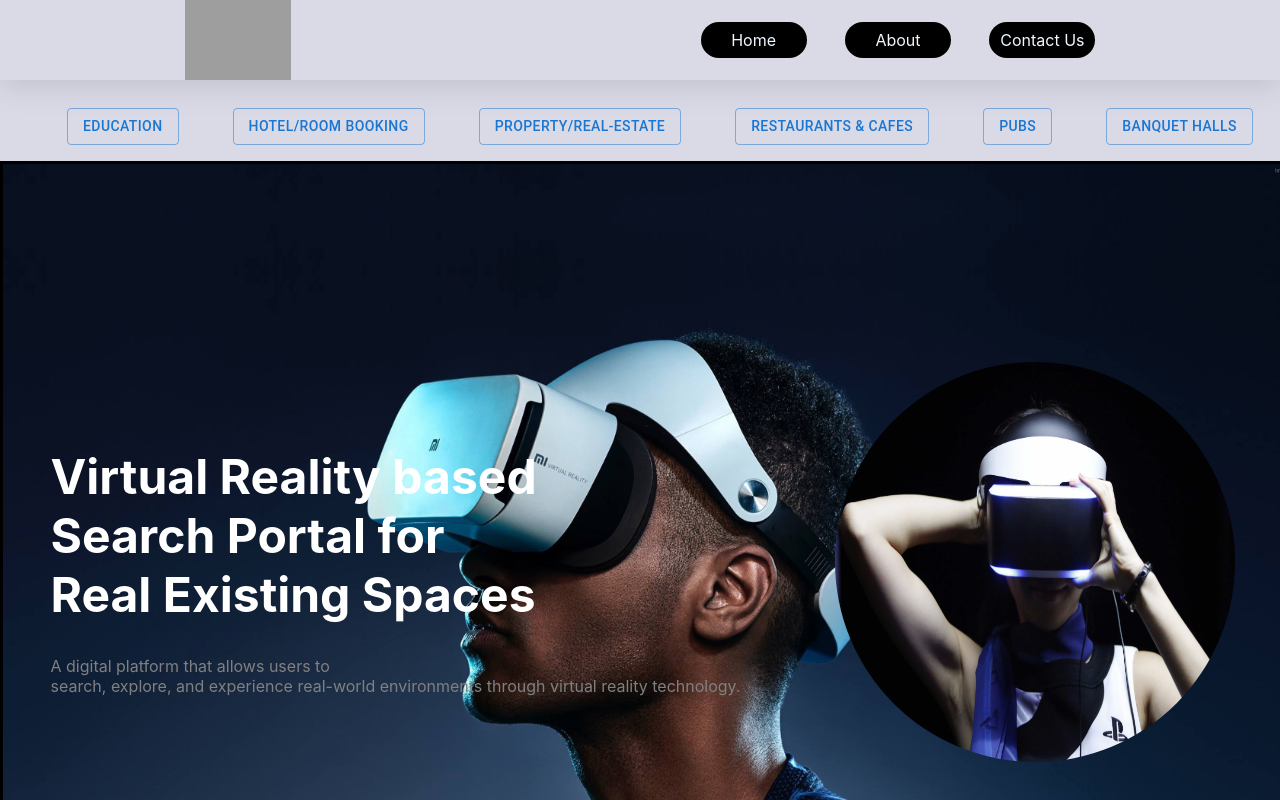
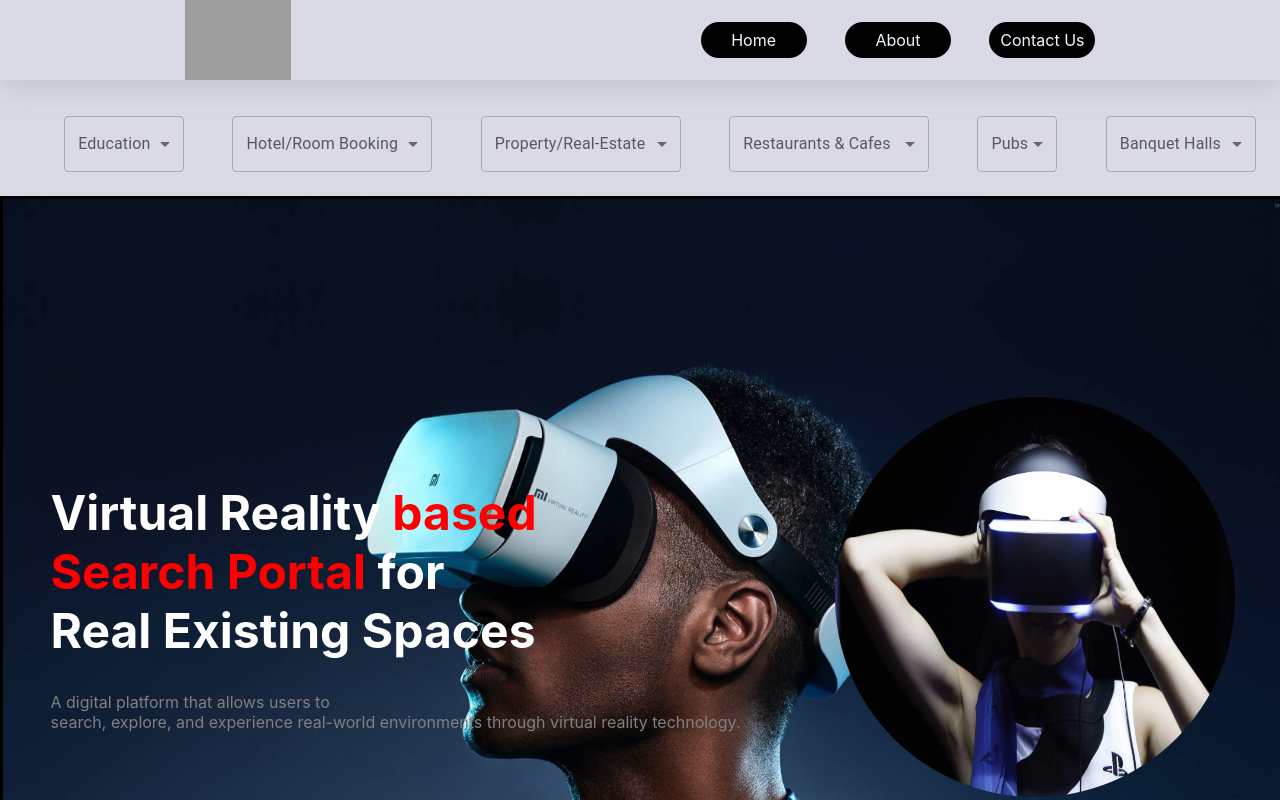
Before and after one commit to kunalborkar2001/kunalborkar2001-LetzStepIn-Assessment, a React (Create React App) app in the folder frontend/: page / in a window 1280 px wide. Shown: the top 800 px of the page. Built offline with nearby package versions, Linux system fonts and the light colour scheme; grey boxes are pictures that could not be loaded.

Commit message:
Added Navigator

```diff
--- a/frontend/src/Components/Navbar/Navbar.css
+++ b/frontend/src/Components/Navbar/Navbar.css
@@ -27,7 +27,10 @@
     width: 90px;
     text-align: center;
     border-radius: 25px;
+    cursor: pointer;
 }
+
+
 
 @media (max-width: 735px) {
     .Navbar {
--- a/frontend/src/Sections/Hero/Hero.jsx
+++ b/frontend/src/Sections/Hero/Hero.jsx
@@ -5,7 +5,7 @@ const Hero = () => {
     return (
         <div className="Hero">
             <div className="heroLeft">
-                <h1>Virtual Reality based <br /> Search Portal for <br /> Real Existing Spaces</h1>
+                <h1>Virtual Reality <span style={{color : "red"}}>based <br /> Search Portal</span>  for <br /> Real Existing Spaces</h1>
                 <p>A digital platform that allows users to <br /> search, explore, and experience real-world environments through virtual reality technology.</p>
             </div>
             <div className="heroRight">
--- a/frontend/src/Sections/Navigator/Navigator.jsx
+++ b/frontend/src/Sections/Navigator/Navigator.jsx
@@ -1,39 +1,97 @@
 import "./Navigator.css"
 import Button from '@mui/material/Button';
+import InputLabel from '@mui/material/InputLabel';
+import MenuItem from '@mui/material/MenuItem';
+import FormControl from '@mui/material/FormControl';
+import Select from '@mui/material/Select';
 
 const Navigator = () => {
     return (
         <div className="Navigator">
             <ul>
                 <li>
-                    <Button variant="outlined">
-                        Education
-                    </Button>
+                    <FormControl sx={{ m: 1, minWidth: 120 }} >
+                        <InputLabel id="Education">Education</InputLabel>
+                        <Select
+                            labelId="Education"
+                            id="Education"
+                            label="Education"
+                        >
+                            <MenuItem value={10}>Ten</MenuItem>
+                            <MenuItem value={20}>Twenty</MenuItem>
+                            <MenuItem value={30}>Thirty</MenuItem>
+                        </Select>
+                    </FormControl>
                 </li>
                 <li>
-                    <Button variant="outlined">
-                        Hotel/Room Booking
-                    </Button>
+                    <FormControl sx={{ m: 1, minWidth: 200 }} >
+                        <InputLabel id="Hotel/Room">Hotel/Room Booking</InputLabel>
+                        <Select
+                            labelId="Hotel/Room"
+                            id="Hotel/Room"
+                            label="Hotel/Room"
+                        >
+                            <MenuItem value={10}>Ten</MenuItem>
+                            <MenuItem value={20}>Twenty</MenuItem>
+                            <MenuItem value={30}>Thirty</MenuItem>
+                        </Select>
+                    </FormControl>
                 </li>
                 <li>
-                    <Button variant="outlined">
-                        Property/Real-Estate
-                    </Button>
+                    <FormControl sx={{ m: 1, minWidth: 200 }} >
+                        <InputLabel id="Property/Real-Estate">Property/Real-Estate</InputLabel>
+                        <Select
+                            labelId="Property/Real-Estate"
+                            id="Property/Real-Estate"
+                            label="Property/Real-Estate"
+                        >
+                            <MenuItem value={10}>Ten</MenuItem>
+                            <MenuItem value={20}>Twenty</MenuItem>
+                            <MenuItem value={30}>Thirty</MenuItem>
+                        </Select>
+                    </FormControl>
                 </li>
                 <li>
-                    <Button variant="outlined">
-                        Restaurants & Cafes
-                    </Button>
+                    <FormControl sx={{ m: 1, minWidth: 200 }} >
+                        <InputLabel id="Restaurants">Restaurants & Cafes</InputLabel>
+                        <Select
+                            labelId="Restaurants"
+                            id="Restaurants"
+                            label="Restaurants"
+                        >
+                            <MenuItem value={10}>Ten</MenuItem>
+                            <MenuItem value={20}>Twenty</MenuItem>
+                            <MenuItem value={30}>Thirty</MenuItem>
+                        </Select>
+                    </FormControl>
                 </li>
                 <li>
-                    <Button variant="outlined">
-                        Pubs
-                    </Button>
+                    <FormControl sx={{ m: 1, minWidth: 80 }} >
+                        <InputLabel id="Pubs">Pubs</InputLabel>
+                        <Select
+                            labelId="Pubs"
+                            id="Pubs"
+                            label="Pubs"
+                        >
+                            <MenuItem value={10}>Ten</MenuItem>
+                            <MenuItem value={20}>Twenty</MenuItem>
+                            <MenuItem value={30}>Thirty</MenuItem>
+                        </Select>
+                    </FormControl>
                 </li>
                 <li>
-                    <Button variant="outlined">
-                        Banquet Halls
-                    </Button>
+                    <FormControl sx={{ m: 1, minWidth: 150 }} >
+                        <InputLabel id="Banquet">Banquet Halls</InputLabel>
+                        <Select
+                            labelId="Banquet"
+                            id="Banquet"
+                            label="Banquet"
+                        >
+                            <MenuItem value={10}>Ten</MenuItem>
+                            <MenuItem value={20}>Twenty</MenuItem>
+                            <MenuItem value={30}>Thirty</MenuItem>
+                        </Select>
+                    </FormControl>
                 </li>
             </ul>
         </div>
```
